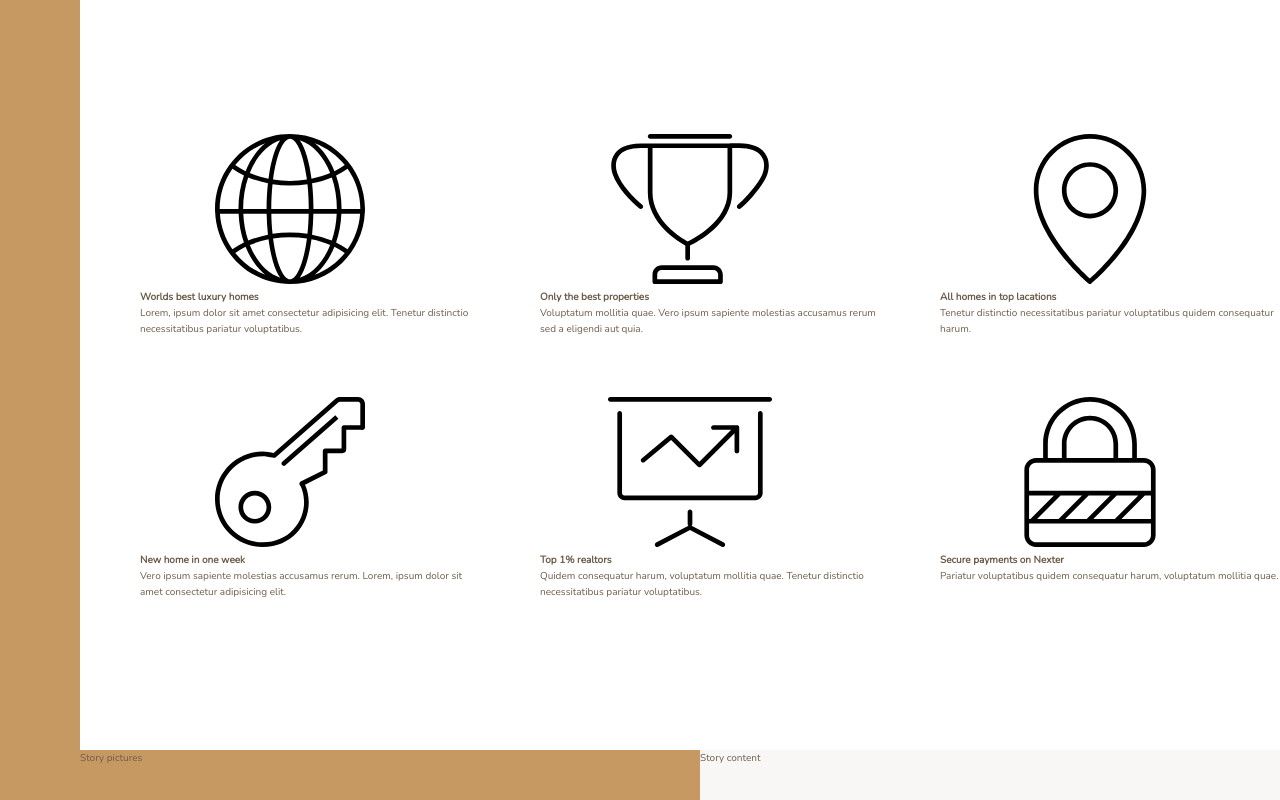
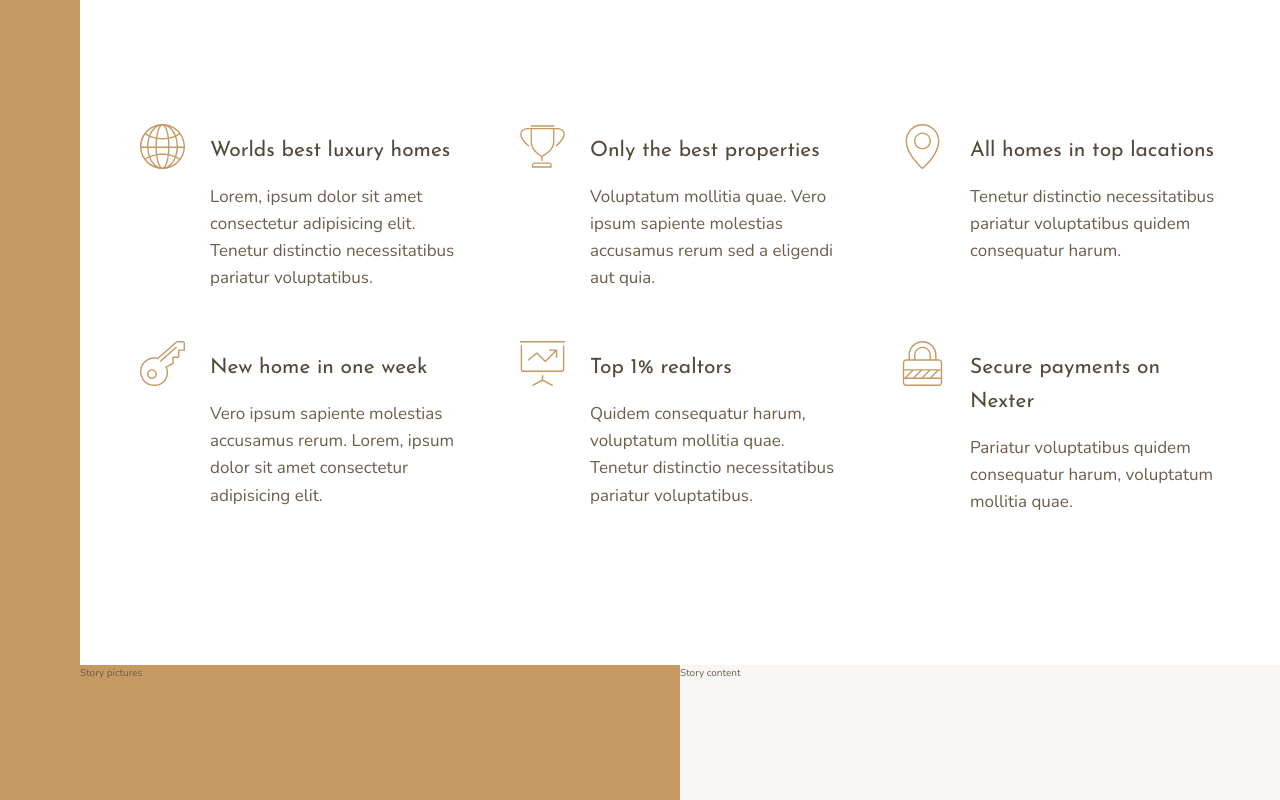
Before and after one commit to KarolinaKotwica/Grid-website-project, a website: page index.html in a window 1280 px wide. Shown: the part 656-1456 px from the top of the page. Drawn offline with nearby package versions, Linux system fonts and the light colour scheme.

Commit message:
Finish features section

```diff
--- a/index.html
+++ b/index.html
@@ -26,16 +26,16 @@
                 <svg class="feature__icon">
                     <use xlink:href="img/sprite.svg#icon-global"></use>
                 </svg>
-                <h4 class="heading-4">Worlds best luxury homes</h4>
-                <p class="features__text">Lorem, ipsum dolor sit amet consectetur adipisicing elit. Tenetur distinctio necessitatibus pariatur voluptatibus.</p>
+                <h4 class="heading-4 heading-4--dark">Worlds best luxury homes</h4>
+                <p class="feature__text">Lorem, ipsum dolor sit amet consectetur adipisicing elit. Tenetur distinctio necessitatibus pariatur voluptatibus.</p>
             </div>
 
             <div class="feature">
                 <svg class="feature__icon">
                     <use xlink:href="img/sprite.svg#icon-trophy"></use>
                 </svg>
-                <h4 class="heading-4">Only the best properties</h4>
-                <p class="features__text">Voluptatum mollitia quae. Vero ipsum sapiente molestias accusamus rerum sed a eligendi aut quia.
+                <h4 class="heading-4 heading-4--dark">Only the best properties</h4>
+                <p class="feature__text">Voluptatum mollitia quae. Vero ipsum sapiente molestias accusamus rerum sed a eligendi aut quia.
                 </p>
             </div>
 
@@ -43,8 +43,8 @@
                 <svg class="feature__icon">
                     <use xlink:href="img/sprite.svg#icon-map-pin"></use>
                 </svg>
-                <h4 class="heading-4">All homes in top lacations</h4>
-                <p class="features__text">Tenetur distinctio necessitatibus pariatur voluptatibus quidem consequatur harum.
+                <h4 class="heading-4 heading-4--dark">All homes in top lacations</h4>
+                <p class="feature__text">Tenetur distinctio necessitatibus pariatur voluptatibus quidem consequatur harum.
                 </p>
             </div>
 
@@ -52,8 +52,8 @@
                 <svg class="feature__icon">
                     <use xlink:href="img/sprite.svg#icon-key"></use>
                 </svg>
-                <h4 class="heading-4">New home in one week</h4>
-                <p class="features__text">Vero ipsum sapiente molestias accusamus rerum. Lorem, ipsum dolor sit amet consectetur adipisicing elit.
+                <h4 class="heading-4 heading-4--dark">New home in one week</h4>
+                <p class="feature__text">Vero ipsum sapiente molestias accusamus rerum. Lorem, ipsum dolor sit amet consectetur adipisicing elit.
                 </p>
             </div>
 
@@ -61,8 +61,8 @@
                 <svg class="feature__icon">
                     <use xlink:href="img/sprite.svg#icon-presentation"></use>
                 </svg>
-                <h4 class="heading-4">Top 1% realtors</h4>
-                <p class="features__text">Quidem consequatur harum, voluptatum mollitia quae. Tenetur distinctio necessitatibus pariatur voluptatibus.
+                <h4 class="heading-4 heading-4--dark">Top 1% realtors</h4>
+                <p class="feature__text">Quidem consequatur harum, voluptatum mollitia quae. Tenetur distinctio necessitatibus pariatur voluptatibus.
                 </p>
             </div>
 
@@ -70,8 +70,8 @@
                 <svg class="feature__icon">
                     <use xlink:href="img/sprite.svg#icon-lock"></use>
                 </svg>
-                <h4 class="heading-4">Secure payments on Nexter</h4>
-                <p class="features__text">Pariatur voluptatibus quidem consequatur harum, voluptatum mollitia quae.
+                <h4 class="heading-4 heading-4--dark">Secure payments on Nexter</h4>
+                <p class="feature__text">Pariatur voluptatibus quidem consequatur harum, voluptatum mollitia quae.
                 </p>
             </div>
         </section>
--- a/sass/_base.scss
+++ b/sass/_base.scss
@@ -38,5 +38,5 @@ body {
 .container {
     display: grid;
     grid-template-rows: 80vh min-content 40vh repeat(3, min-content);
-    grid-template-columns: [sidebar-start] 8rem [sidebar-end full-start] minmax(6rem, 1fr) [center-start] repeat(8, [col-start] minmax(min-content, 14rem) [col-end]) 1fr [full-end];
+    grid-template-columns: [sidebar-start] 8rem [sidebar-end full-start] minmax(6rem, 1fr) [center-start] repeat(8, [col-start] minmax(min-content, 14rem) [col-end]) [center-end] minmax(6rem, 1fr) [full-end];
 }
--- a/sass/_features.scss
+++ b/sass/_features.scss
@@ -4,6 +4,29 @@
     margin: 15rem 0;
 
     display: grid;
-    grid-template-columns: repeat(3, 1fr);
+    // grid-template-columns: repeat(3, 1fr);
+    grid-template-columns: repeat(auto-fit, minmax(25rem, 1fr));
     grid-gap: 6rem;
+
+    align-items: start;
 }
+
+.feature {
+    display: grid;
+    grid-template-columns: min-content 1fr;
+    grid-row-gap: 1.5rem;
+    grid-column-gap: 2.5rem;
+
+    &__icon {
+        fill: $color-primary;
+        width: 4.5rem;
+        height: 4.5rem;
+        transform: translateY(-1rem);
+
+        grid-row: 1 / span 2;
+    }
+
+    &__text {
+        font-size: 1.7rem;
+    }
+}
--- a/sass/_typography.scss
+++ b/sass/_typography.scss
@@ -0,0 +1,21 @@
+%heading {
+    font-family: $font-display;
+    font-weight: 400;
+}
+
+.heading-1 {
+    @extend %heading;
+}
+.heading-2 {
+    @extend %heading;
+}
+.heading-3 {
+    @extend %heading;
+}
+.heading-4 {
+    @extend %heading;
+    font-size: 2.1rem;
+
+    &--light { color: $color-grey-light-1 }
+    &--dark { color: $color-grey-dark-1 }
+}
```
Also changed, not shown: css/style.css.
